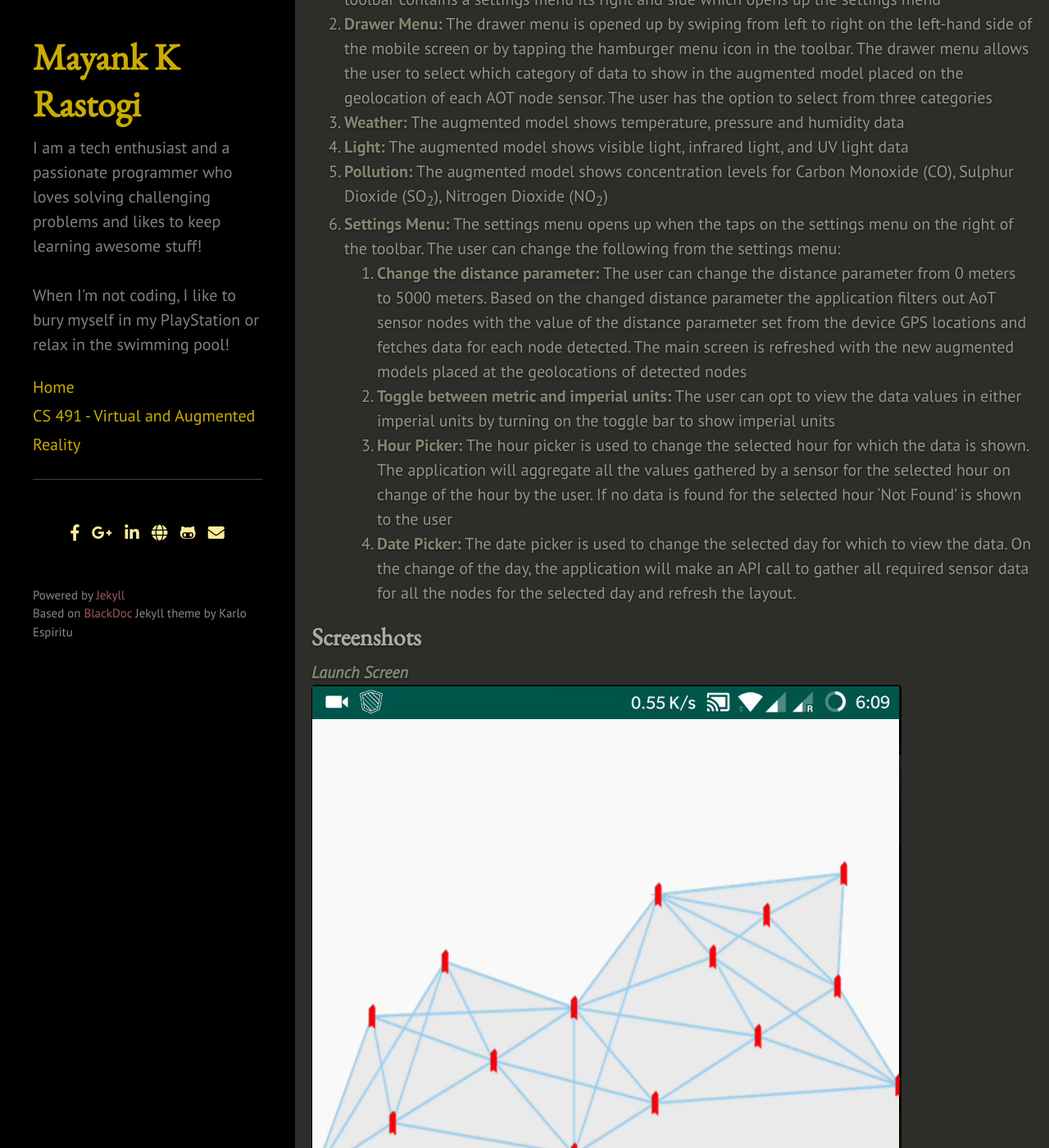
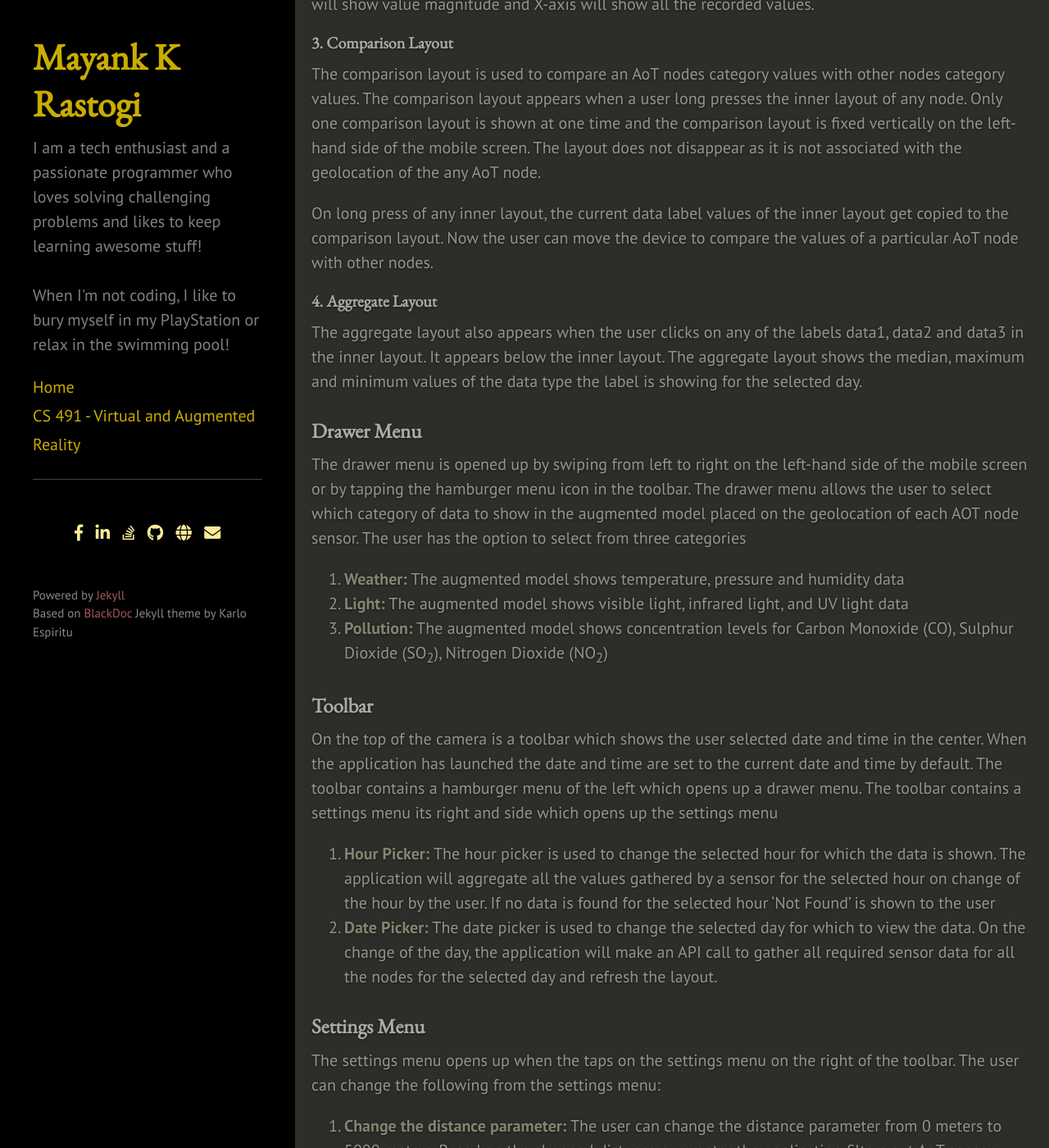
Before and after one commit to mayankrastogi/Mayank-UIC, a Jekyll site: the page built from _posts/2018-12-03-project-03.md, in a window 1280 px wide and 1400 px high, scrolled down 9409 px. Shown: the whole window at 82% size. Built offline with Jekyll 4.4.1, drawn with Linux system fonts in a browser that asks for light colours; nearby versions of some CDN libraries; some of the changed text lies outside the part shown.

Commit message:
Add link to stack-overflow profile and remove google plus

```diff
--- a/_config.yml
+++ b/_config.yml
@@ -26,7 +26,7 @@ author:
   url:            https://www.mayankrastogi.com
   email:          mrasto3@uic.edu
   facebook:       https://www.facebook.com/MayankKRastogi
-  googleplus:     https://plus.google.com/u/0/113816336146350902832
+  stackoverflow:  https://stackoverflow.com/users/4463881/mayank-k-rastogi
   linkedin:       https://www.linkedin.com/in/mayankkrastogi
   github:         https://github.com/mayankrastogi
   description:    I am a tech enthusiast and a passionate programmer who loves solving challenging problems and likes to keep learning awesome stuff!<br><br>When I'm not coding, I like to bury myself in my PlayStation or relax in the swimming pool!
--- a/_includes/links.html
+++ b/_includes/links.html
@@ -1,9 +1,9 @@
 <p class="links">
 	<a href="{{ site.author.facebook }}" target="_new"><i class="fab fa-facebook-f"></i></a>
-	<a href="{{ site.author.googleplus }}" target="_new"><i class="fab fa-google-plus-g"></i></a>
 	<a href="{{ site.author.linkedin }}" target="_new"><i class="fab fa-linkedin-in"></i></a>
+	<a href="{{ site.author.stackoverflow }}" target="_new"><i class="fab fa-stack-overflow"></i></a>
+	<a href="{{ site.author.github }}" target="_new"><i class="fab fa-github"></i></a>
 	<a href="{{ site.author.url }}" target="_new"><i class="fas fa-globe"></i></a>
-	<a href="{{ site.author.github }}" target="_new"><i class="fab fa-github-alt"></i></a>
 	{% if page.layout != "home" %}
 		<a href="mailto:{{ site.author.email }}" target="_new"><i class="fas fa-envelope"></i></a>
 	{% endif %}
--- a/_posts/2018-12-03-project-03.md
+++ b/_posts/2018-12-03-project-03.md
@@ -44,15 +44,16 @@ Watch the following [video on YouTube](https://www.youtube.com/watch?v=fyFutnCHk
 - View sensor nodes, within a given radius from the user's location, by pointing the camera in the direction of the nodes
 - Choose the type of sensor data to display (e.g. weather, light, air quality)
 - Choose the date and time of day for which the data is to be viewed
-- View raw sensor values for a given node by tapping the sensor marker on the screen
+- View trend of the sensor data for the selected day on tap of a sensor node
+- View min, max, and median values from a sensor, for the selected day
 - Compare the current value of a sensor with a value obtained in the past from the same node
 - Compare the values obtained from a sensor, at a given time, with those obtained from another sensor
-- Sensor data will be available in real-time (internet connection required)
+- Sensor data is available in real-time (internet connection required)
 
 ## Libraries used
 
-- [ARCore](https://developers.google.com/ar/develop/java/quickstart)
-- [ARCore-Location](https://github.com/appoly/ARCore-Location)
+- [ARCore](https://developers.google.com/ar/develop/java/quickstart) &ndash; SDK by Google that allows building apps for augmented reality
+- [ARCore-Location](https://github.com/appoly/ARCore-Location) &ndash; Allows items to be placed within the AR world with real-world GPS coordinates using ARCore
 - [RxJava](https://github.com/ReactiveX/RxJava) &ndash; Reactive Extensions for the JVM – a library for composing asynchronous and event-based programs using observable sequences for the Java VM
 - [RxAndroid](https://github.com/ReactiveX/RxAndroid) &ndash; RxJava bindings for Android
 - [Gson](https://github.com/google/gson) &ndash; A Java serialization/deserialization library to convert Java Objects into JSON and back
@@ -87,11 +88,11 @@ Array of Things is an urban sensor project aimed at changing the way we understa
 
 For our project, we have developed an AR application (ARray of Things) to visualize AOT sensor data. Our application is a native Android application which makes the use of AR core to visualize the AR components. The application augments the geolocation of AOT sensor nodes which lie within a certain distance of the users GPS location with an augmented model of different sensor data. The user has the option to change the day and hour of the day to view AoT node sensor data at that point of the day. The user also has an option to select the category to view data relating to a particular category. The augmented models allow the user to compare data of an augmented node with data of different AoT nodes at different days and time.
 
-#### AoT Nodes Augmented
+### AoT Nodes Augmented
 
 The AoT nodes whose geolocation is augmented by the application, are dependent on a distance parameter. Based on the distance parameter the application looks for all the nodes within the distance parameter value from the user's GPS location and augments the geolocation of all the found nodes with augmented models. The user has an option to change the distance parameter from 0 meters to 5000 meters. By default, the distance parameter is set to 2000 meters when the application launches. The user can change the distance parameter from the settings menu.
 
-#### Visualized Data
+### Visualized Data
 
 Now each AoT node captures various types of data from a variety of sensors on it. For our application, we show data from nine different data types which we have categorized into three categories namely weather data, air quality data and light data. The data for each of the nine different data types is captured by nine different sensors present on each AoT node.
 
@@ -111,26 +112,27 @@ Following are the types of data the user can view in each category:
 
 The user can select a particular category from the drawer menu layout.
 
-#### Understanding time for which the data is shown
+### Understanding time for which the data is shown
 
 The user can view the sensor data gathered by the AoT node at a particular time by changing the date and hour. The application aggregates all the values obtained by the sensor for the selected hour and displays the aggregated value for the selected hour to the user. As an example, if the user launches the application and the current time is 3.15 pm on the 1st of December 2018, then the application will fetch the required sensors data for each node from the array of things API for December 1, 2018. Since the time is 3.15 pm the application will aggregate the all the data from hour 3.00 pm to 3.15 pm for each sensor and display the aggregated hour data in the augmented model collected on Dec 1 2018.  If the user selects the hour to 10, then the application will aggregate the data from hour 9 to hour 10 for the selected day and display it to the user. If no data is found for the selected hour then the application will display as NF (Not Found) to the user.
 
 ## Application Components
 
-#### Logo
+### Logo
 
 Once the application is installed on an android phone the application shows up in the app drawer with the below logo.
 
 ![ARray of Things - Logo]({{ site.assets.images }}ArrayOfThings/ic_launcher_round.png)
 
-#### Splash Screen
+### Splash Screen
+
 On opening the application a splash screen is shown while the main application is loaded.
 
 ![ARray of Things - Logo]({{ site.assets.images }}ArrayOfThings/splash_screen.png)
 
-#### Permissions and ARCore installation
+### Permissions and ARCore installation
 
- If the application is loaded for the first time and ARCore is not installed on the phone then the application prompts the user to download ARCore, if the user accepts the download of ARCore the application downloads the ARCore application form the google store and proceeds with asking the user for permissions to run the application. The application asks the user for granting the following permissions to the application to run.
+If the application is loaded for the first time and ARCore is not installed on the phone then the application prompts the user to download ARCore, if the user accepts the download of ARCore the application downloads the ARCore application form the google store and proceeds with asking the user for permissions to run the application. The application asks the user for granting the following permissions to the application to run.
 
 1. **Location:** The location permission is required to get the GPS location of the user and the Geo Location of the AOT sensors so that the user's distance to the AOT markers can be calculated
 2. **Camera:** Camera permission is required to allow the application to access the camera so that the augmented models can be placed on top of the camera view on the geo-locations of the AOT sensor nodes when the user moves the camera in the real world
@@ -138,13 +140,13 @@ On opening the application a splash screen is shown while the main application i
 
 When the user accepts all the permission requests, the application continues to launch the main application. If the permissions have already been granted to the application then, on future launches the permission is not requested and the application proceeds to run.
 
-#### Main Screen
+### Main Screen
 
 The main screen of the application contains a camera view on which the geolocation of the AoT nodes is augmented by AR models which contain AoT sensor node data. The data shown in the augmented models is based on the category of data selected and the date and hour or day. The augmented model shows data for the selected day and aggregates all the values recorded with the selected hour of the day.
 
 On launching the application the GPS location of the mobile device is obtained and all the AoT nodes within a distance of 2000 meters from the GPS location are located. For each of the nodes and API calls are made to get the data for weather category for the current day. The default distance parameter is 2000 meters, the default category is weather category and the default time for which the data is shown in the current day and hour. By default, the data is aggregated for all the values in the current hour of the current time and shown.
 
-#### User Actions
+### User Actions
 
 The user can perform the following actions in the application:
 
@@ -155,7 +157,7 @@ The user can perform the following actions in the application:
 5. Refresh GPS location to regather all the nodes and data for each node for current GPS location of the user
 6. Interact with the augmented model placed on the geolocation of each AoT node captured to view comparison between data, data trends with graphs and aggregations of data. This is explained in the augmented model's section
 
-#### Augmented Model
+### Augmented Model
 
 The augmented model is placed on top of the geolocation of each AoT sensor and show the data captured by the sensors based on the category of data selected and the day and hour of day selected.
 
@@ -189,16 +191,26 @@ On long press of any inner layout, the current data label values of the inner la
 
 The aggregate layout also appears when the user clicks on any of the labels data1, data2 and data3 in the inner layout. It appears below the inner layout. The aggregate layout shows the median, maximum and minimum values of the data type the label is showing for the selected day.
 
-1. **Toolbar:** On the top of the camera is a toolbar which shows the user selected date and time in the center. When the application has launched the date and time are set to the current date and time by default. The toolbar contains a hamburger menu of the left which opens up a drawer menu. The toolbar contains a settings menu its right and side which opens up the settings menu
-2. **Drawer Menu:** The drawer menu is opened up by swiping from left to right on the left-hand side of the mobile screen or by tapping the hamburger menu icon in the toolbar. The drawer menu allows the user to select which category of data to show in the augmented model placed on the geolocation of each AOT node sensor. The user has the option to select from three categories
-3. **Weather:** The augmented model shows temperature, pressure and humidity data
-4. **Light:** The augmented model shows visible light, infrared light, and UV light data
-5. **Pollution:** The augmented model shows concentration levels for Carbon Monoxide (CO), Sulphur Dioxide (SO<sub>2</sub>), Nitrogen Dioxide (NO<sub>2</sub>)
-6. **Settings Menu:** The settings menu opens up when the taps on the settings menu on the right of the toolbar. The user can change the following from the settings menu:
-   1. **Change the distance parameter:** The user can change the distance parameter from 0 meters to 5000 meters. Based on the changed distance parameter the application filters out AoT sensor nodes with the value of the distance parameter set from the device GPS locations and fetches data for each node detected. The main screen is refreshed with the new augmented models placed at the geolocations of detected nodes
-   2. **Toggle between metric and imperial units:** The user can opt to view the data values in either imperial units by turning on the toggle bar to show imperial units
-   3. **Hour Picker:** The hour picker is used to change the selected hour for which the data is shown. The application will aggregate all the values gathered by a sensor for the selected hour on change of the hour by the user. If no data is found for the selected hour ‘Not Found’ is shown to the user
-   4. **Date Picker:** The date picker is used to change the selected day for which to view the data. On the change of the day, the application will make an API call to gather all required sensor data for all the nodes for the selected day and refresh the layout.
+### Drawer Menu
+
+The drawer menu is opened up by swiping from left to right on the left-hand side of the mobile screen or by tapping the hamburger menu icon in the toolbar. The drawer menu allows the user to select which category of data to show in the augmented model placed on the geolocation of each AOT node sensor. The user has the option to select from three categories
+1. **Weather:** The augmented model shows temperature, pressure and humidity data
+2. **Light:** The augmented model shows visible light, infrared light, and UV light data
+3. **Pollution:** The augmented model shows concentration levels for Carbon Monoxide (CO), Sulphur Dioxide (SO<sub>2</sub>), Nitrogen Dioxide (NO<sub>2</sub>)
+
+### Toolbar
+
+On the top of the camera is a toolbar which shows the user selected date and time in the center. When the application has launched the date and time are set to the current date and time by default. The toolbar contains a hamburger menu of the left which opens up a drawer menu. The toolbar contains a settings menu its right and side which opens up the settings menu
+
+1. **Hour Picker:** The hour picker is used to change the selected hour for which the data is shown. The application will aggregate all the values gathered by a sensor for the selected hour on change of the hour by the user. If no data is found for the selected hour ‘Not Found’ is shown to the user
+2. **Date Picker:** The date picker is used to change the selected day for which to view the data. On the change of the day, the application will make an API call to gather all required sensor data for all the nodes for the selected day and refresh the layout.
+
+### Settings Menu
+
+The settings menu opens up when the taps on the settings menu on the right of the toolbar. The user can change the following from the settings menu:
+
+1. **Change the distance parameter:** The user can change the distance parameter from 0 meters to 5000 meters. Based on the changed distance parameter the application filters out AoT sensor nodes with the value of the distance parameter set from the device GPS locations and fetches data for each node detected. The main screen is refreshed with the new augmented models placed at the geolocations of detected nodes
+2. **Toggle between metric and imperial units:** The user can opt to view the data values in either imperial units by turning on the toggle bar to show imperial units
 
 ## Screenshots
 
```
